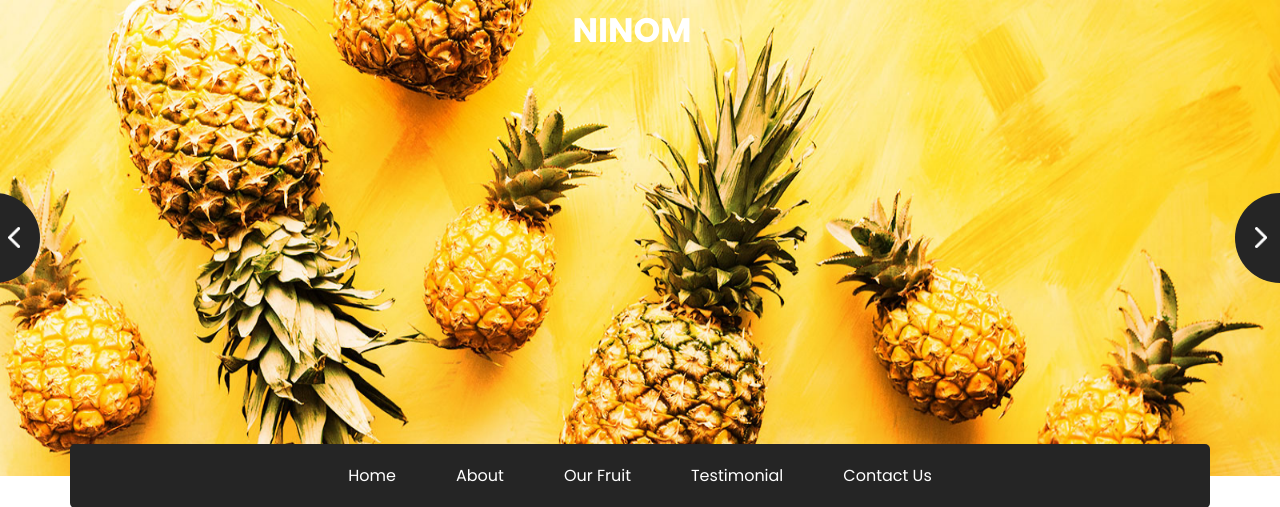
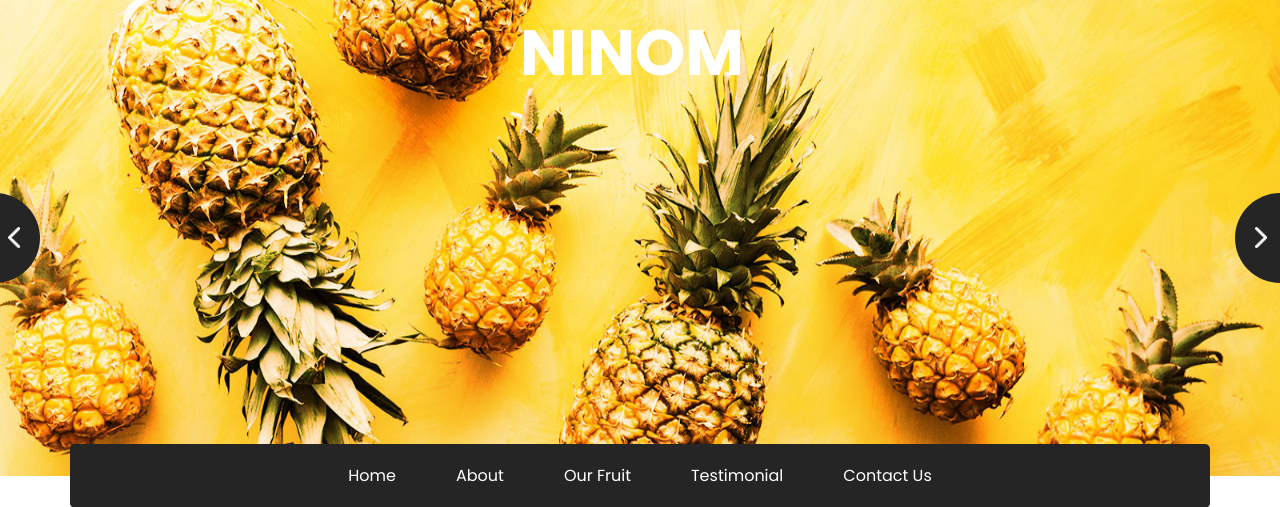
Before and after one commit to iraneldf/Django-Ninom, a Django app: page / in a window 1280 px wide. Shown: the top 507 px of the page. Run offline with Django 4.2, Linux system fonts and the light colour scheme; data comes from the database, SQL or seed files in the repository; some libraries are stand-ins or nearby versions; some web fonts are replaced.

Commit message:
fix: style.css change font-size for brand

```diff
--- a/static/css/style.css
+++ b/static/css/style.css
@@ -55,7 +55,7 @@ body {
 }
 
 .brand_box .navbar-brand span {
-    font-size: 34px;
+    font-size: 5vw;
     font-weight: bold;
     color: #ffffff;
     text-transform: uppercase;
@@ -732,7 +732,7 @@ a:focus {
 }
 
 .Scroll {
-    height: 600px;
+    height: 100%;
     overflow-y: scroll;
     overflow: auto
 
```
